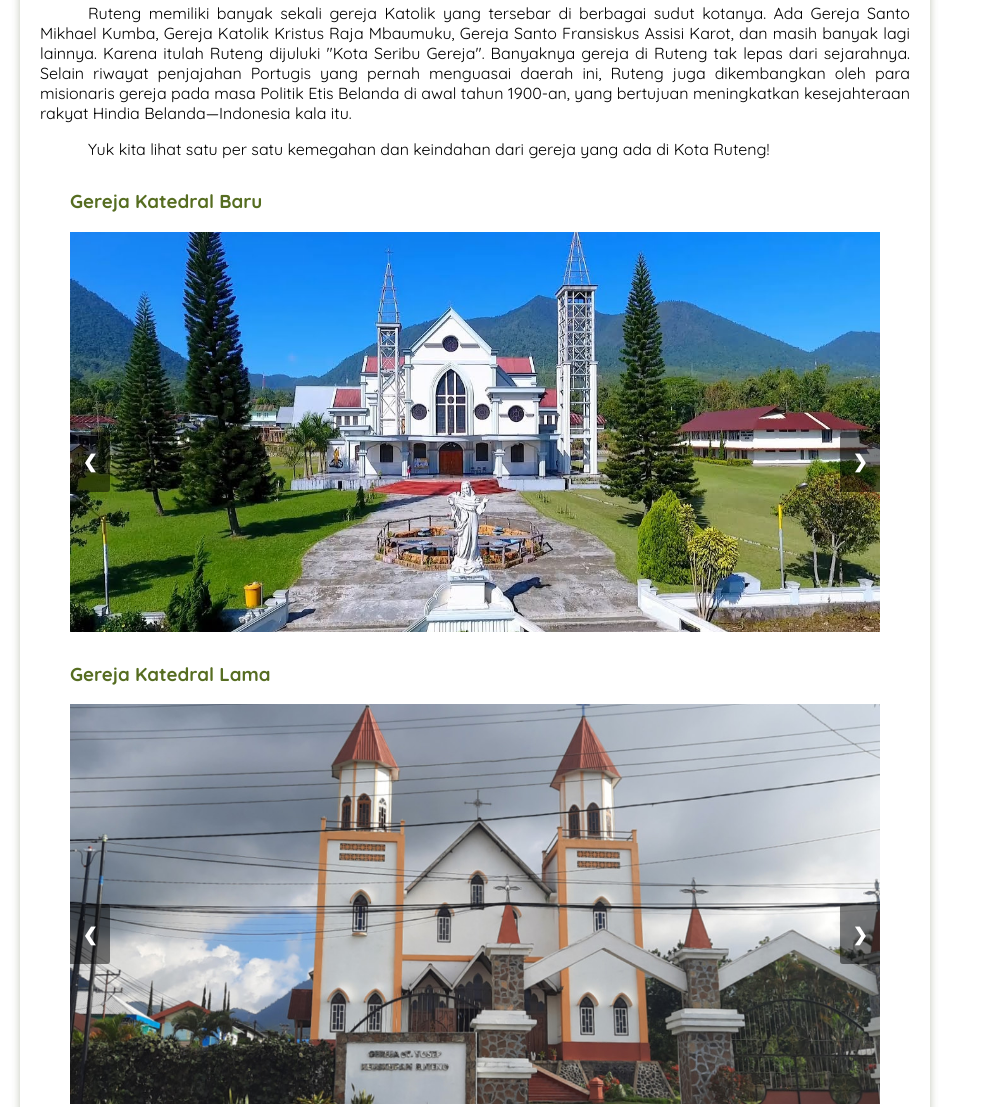
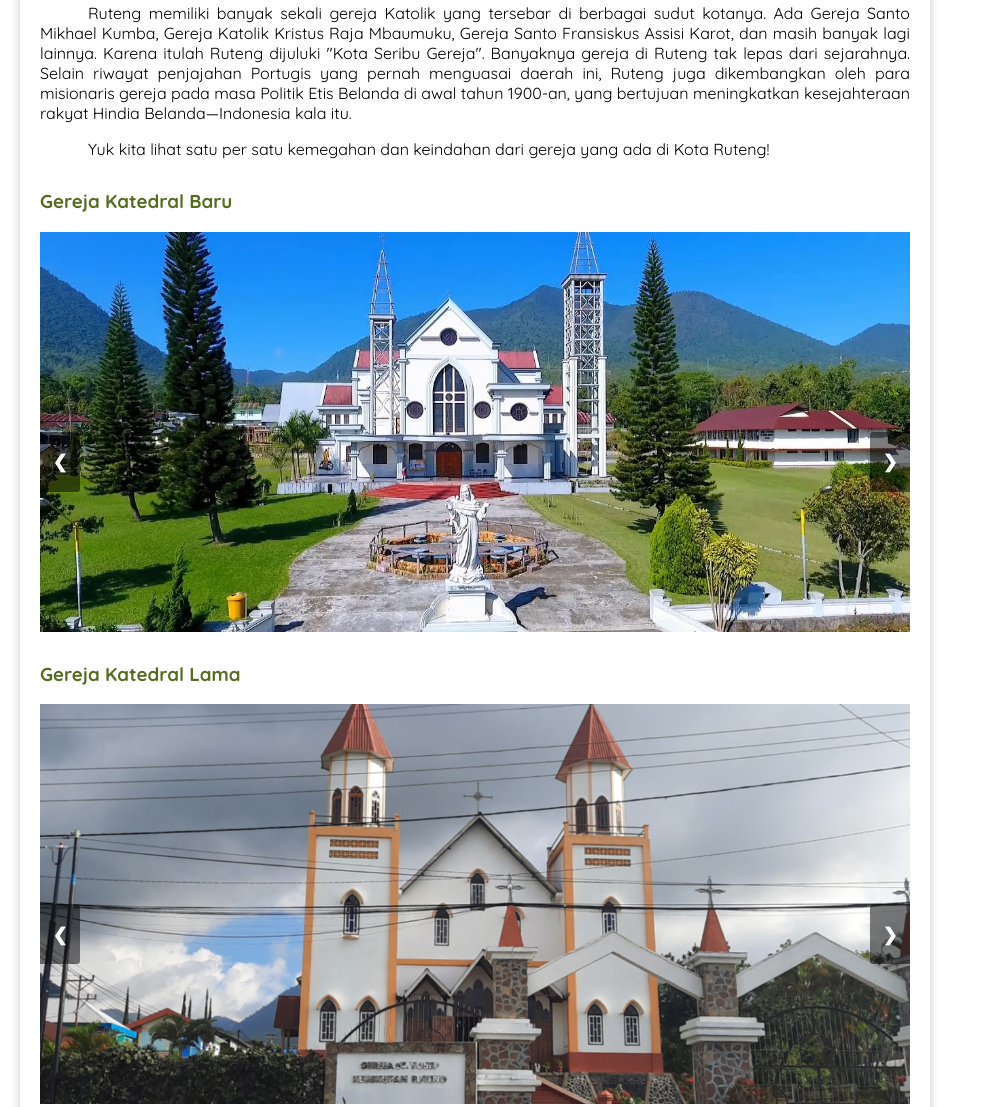
Before and after one commit to Kenjirl/halaman-profil-Ruteng, a plain HTML site: page index.html in a window 1280 px wide. Shown: the part 2306-3413 px from the top of the page, without its empty margins (0-981 px from the left). Drawn offline with Linux system fonts and the light colour scheme.

Commit message:
Update style.css

```diff
--- a/style.css
+++ b/style.css
@@ -88,7 +88,7 @@ article h3 {
 }
 
 .content section {
-    margin: 30px;
+    margin: 30px 0;
 }
 
 .img-carousel {
```
